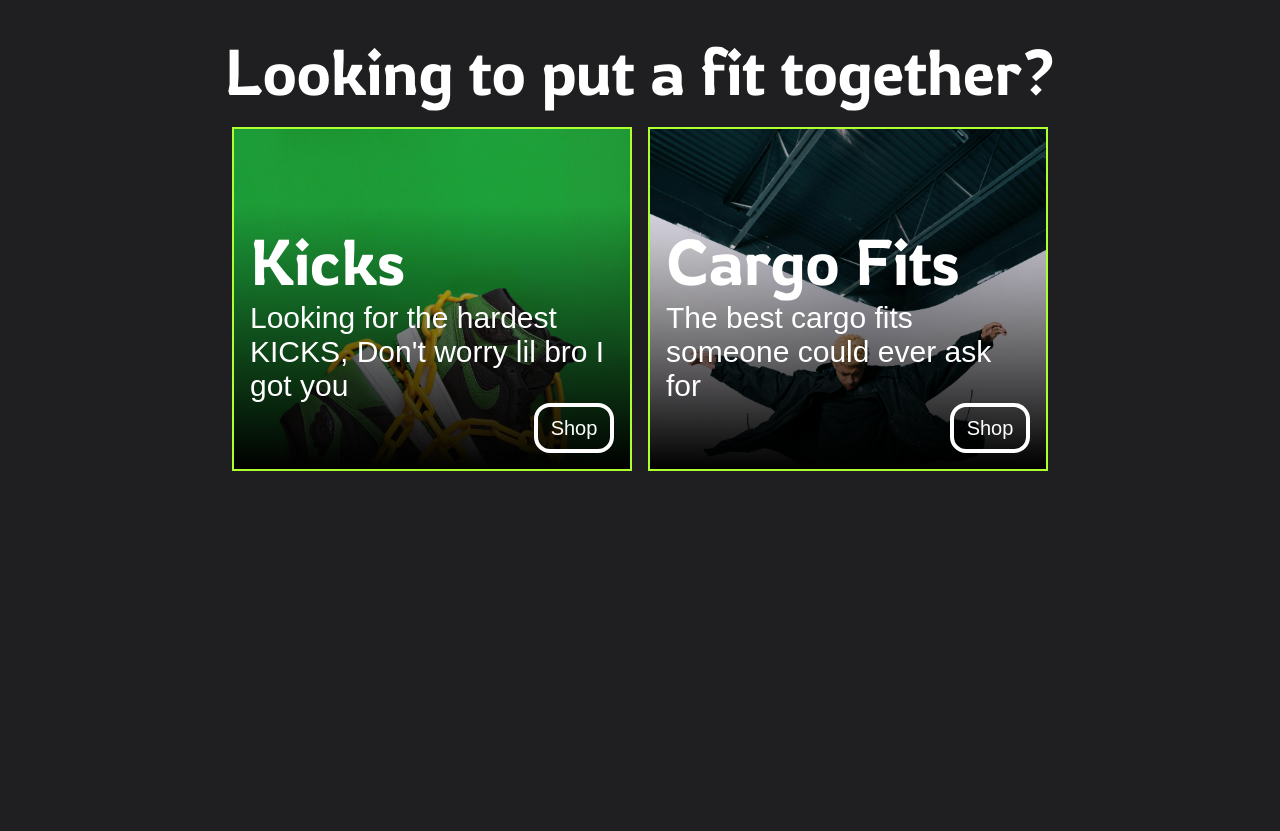
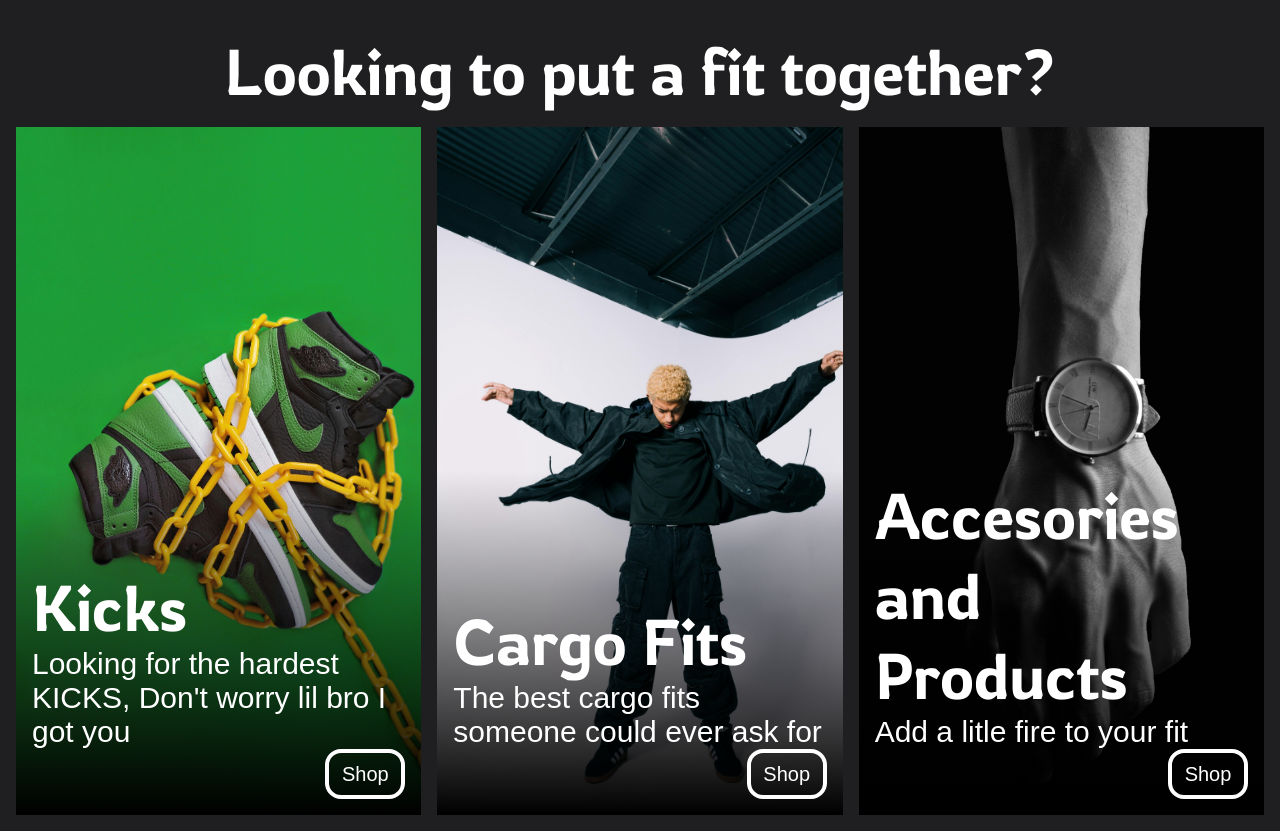
Before and after one commit to Alexander-Agu/Mighty-Clothings, a plain HTML site: page index.html in a window 1280 px wide. Shown: the part 1600-2431 px from the top of the page. Drawn offline with nearby package versions, Linux system fonts and the light colour scheme.

Commit message:
Finished stying the shop section

```diff
--- a/index.html
+++ b/index.html
@@ -130,6 +130,17 @@
                             </div>
                         </div>
                     </div>
+                    <div
+                     class="shop-item" style="background-image: url(img/accProd.jpg);">
+                        <div class="shop-details">
+                            <h2>Accesories and Products</h2>
+                            <p>Add a litle fire to your fit</p>
+
+                            <div class="shop-btn">
+                                <button>Shop</button>
+                            </div>
+                        </div>
+                    </div>
                 </div>
             </article>
         </main>
--- a/style.css
+++ b/style.css
@@ -383,9 +383,8 @@
     }
 /* >>>>> Shop Items */
     .shop-item{
-        width: 400px;
-        height: 50%;
-        border: 2px solid greenyellow;
+        width: 600px;
+        height: 100%;
         background-image: url(img/shoeShop.jpg);
         background-repeat: no-repeat;
         background-size: cover;
@@ -397,10 +396,15 @@
     }
 
     .shop-details{
-        background-image: linear-gradient(180deg,transparent , black);
+        background-image: linear-gradient(to bottom,transparent , black);
         width: 100%;
+        height: 50%;
         border-top: 5px 77px ;
         padding: 16px;
+
+        display: flex;
+        flex-direction: column;
+        justify-content: flex-end;
     }
 
     .shop-details h2{
```
Also changed, not shown: img/accProd.jpg (added).
